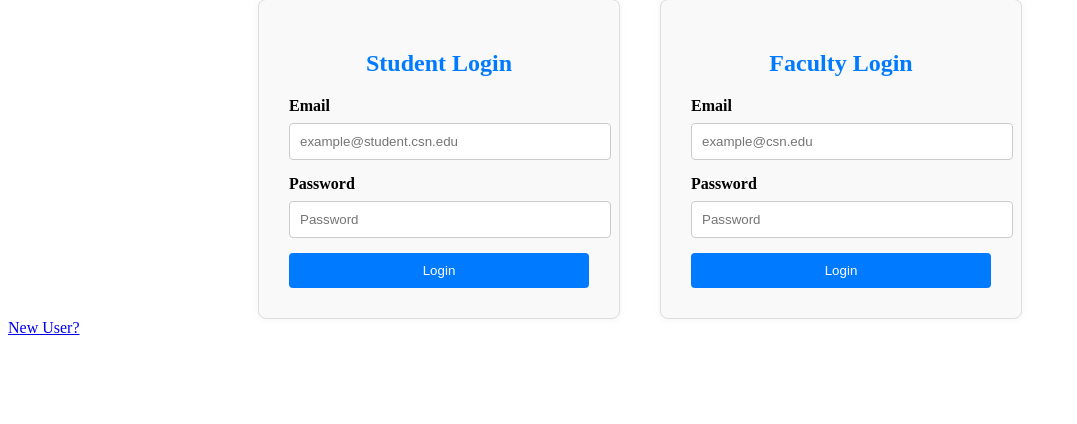
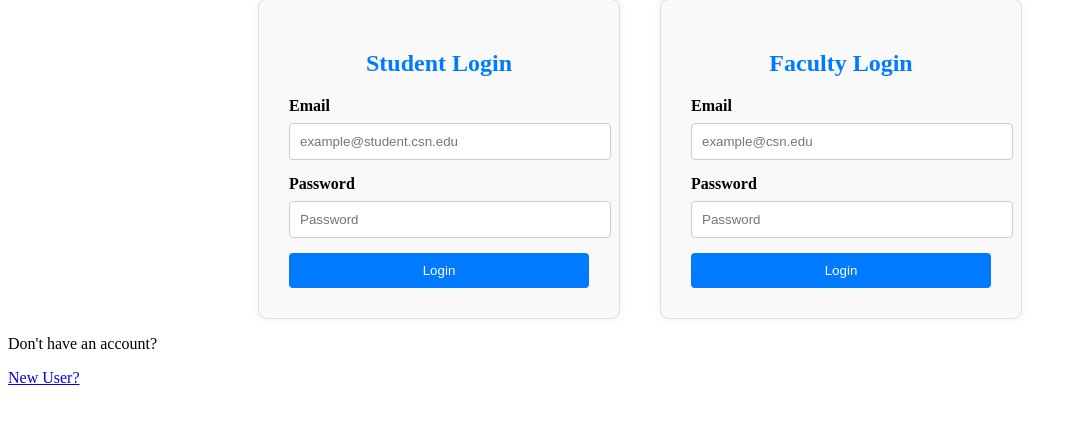
Before and after one commit to Scrumpossible/ExamRegistration, a Python web app: template templates/login.html in a window 1280 px wide. Shown: the part 299-723 px from the top of the page, without its empty margins (0-1077 px from the left). Run offline with Jinja, Linux system fonts and the light colour scheme; the template is opened without the code that fills it, so the values that code supplies are empty.

Commit message:
Update login page message for new users

```diff
--- a/templates/login.html
+++ b/templates/login.html
@@ -49,7 +49,7 @@
      </div>
     </div>
      <div class="user-button">
-        <a href="/register">New User?</a>
+       <p>Don't have an account?</p> <a href="/register">New User?</a>
     </div>
 </body>
 </html>
```
